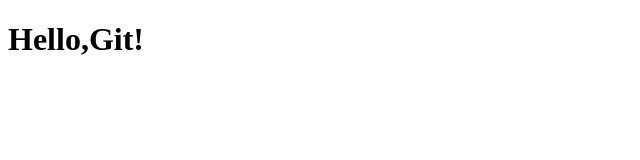
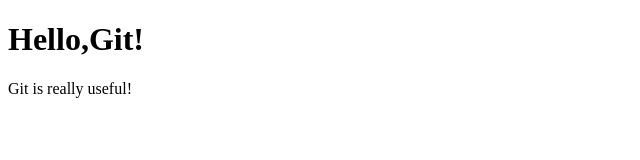
Before and after one commit to DordevicK/web09-first-repo, a plain HTML site: page index.html in a window 1280 px wide. Shown: the whole page, without its empty margins (0-640 px from the left). Drawn offline with Linux system fonts and the light colour scheme.

```diff
--- a/index.html
+++ b/index.html
@@ -7,5 +7,6 @@
   </head>
   <body>
     <h1>Hello,Git!</h1>
+    <p>Git is really useful!</p>
   </body>
 </html>
```
Also changed, not shown: style.css (added).
